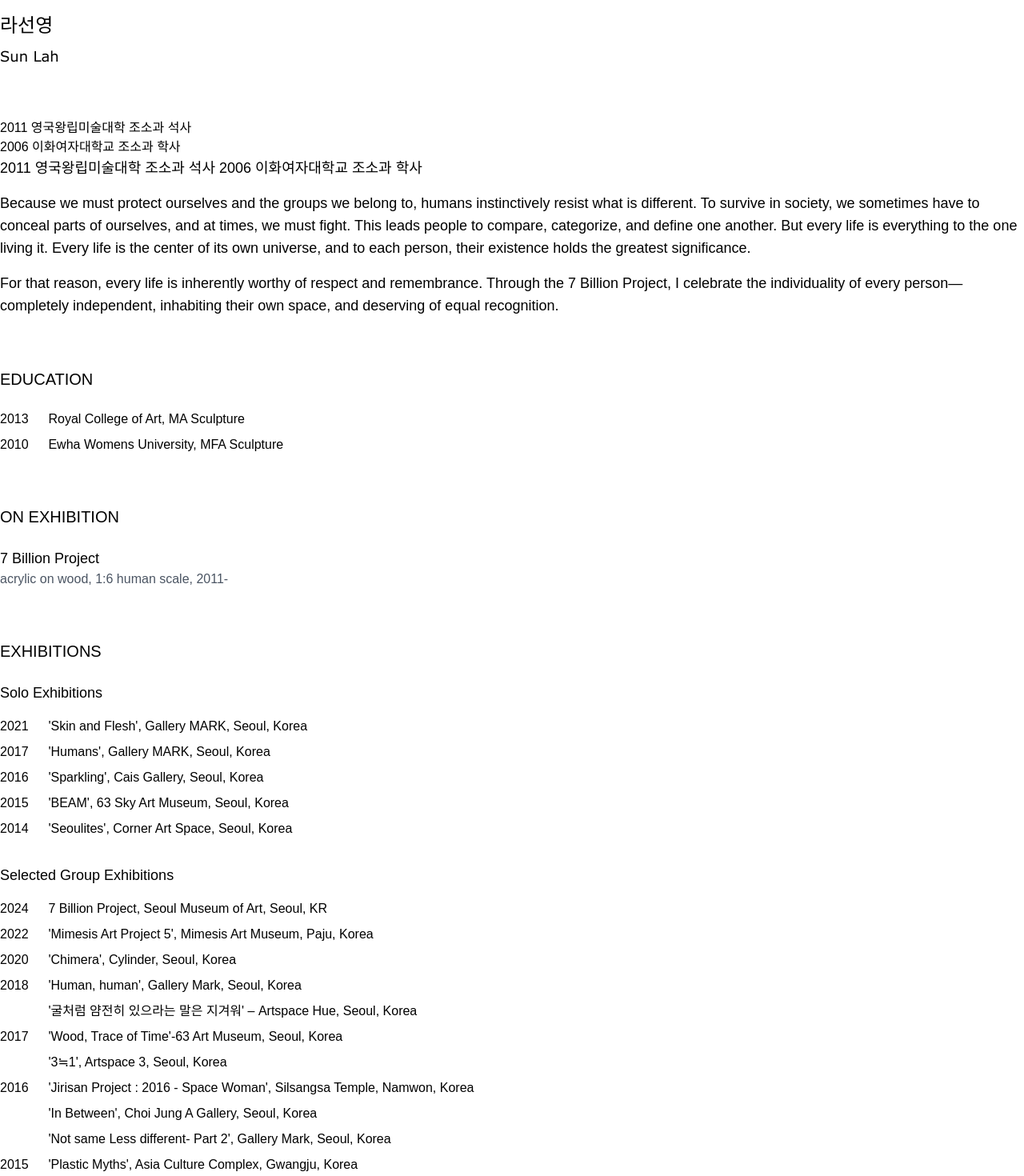
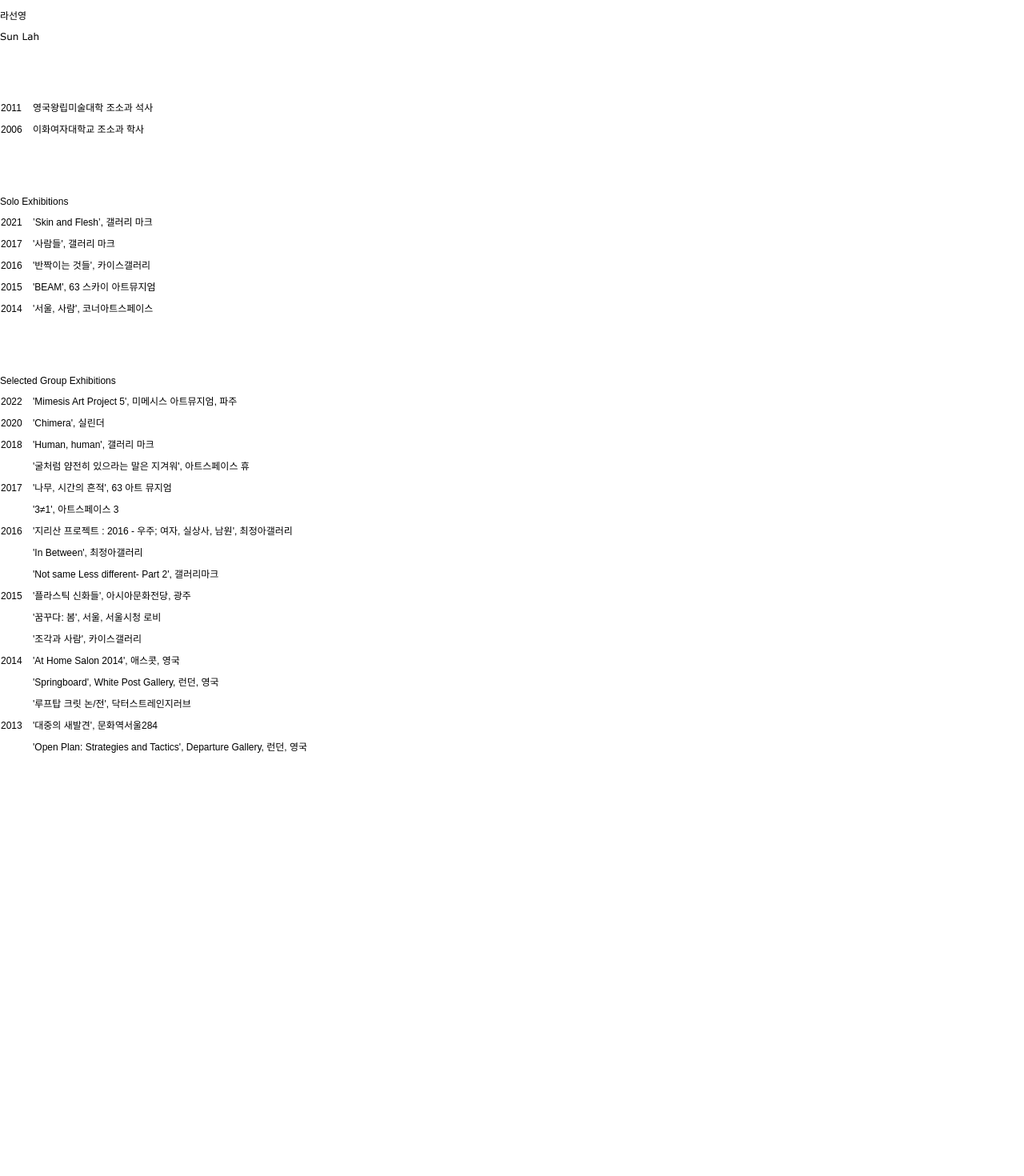
Before and after one commit to dep-official/sunlah, a Next.js app in the folder client/: page /cv in a window 1280 px wide. Shown: the part 440-1910 px from the top of the page at 80% size. After the commit the page ends 1548 px from the top, so only its background shows below. Built offline with nearby package versions, Linux system fonts and the light colour scheme; a web font is replaced by a local one.

Commit message:
chore: update cv

```diff
--- a/client/src/app/cv/page.tsx
+++ b/client/src/app/cv/page.tsx
@@ -1,7 +1,4 @@
 'use client';
-
-import { Header } from '@/widgets';
-import Link from 'next/link';
 
 interface Exhibition {
   title: string;
@@ -20,110 +17,130 @@ export default function CV() {
 
   return (
       <main>
-        <section className="mb-16">
-          <h2 className="text-2xl font-normal leading-[2]">
-            라선영</h2>
-            <p className='text-lg font-normal font-verdana'>Sun Lah</p>
+        <section className="mb-16 text-[12px] leading-[25px]">
+          <h2 className="font-normal">라선영</h2>
+          <p className='font-verdana'>Sun Lah</p>
         </section>
 
         <section className="mb-16">
-          <ul>
-            <li>2011  영국왕립미술대학 조소과 석사
-    <li>
-    2006  이화여자대학교 조소과 학사</li>
-          </li>
-          </ul>
-          <div className="space-y-4 text-lg">
-            <p>
-            2011  영국왕립미술대학 조소과 석사
-2006  이화여자대학교 조소과 학사
-
-            </p>
-            <p>
-              Because we must protect ourselves and the groups we belong to, humans instinctively resist what is different.
-              To survive in society, we sometimes have to conceal parts of ourselves, and at times, we must fight.
-              This leads people to compare, categorize, and define one another.
-              But every life is everything to the one living it.
-              Every life is the center of its own universe, and to each person, their existence holds the greatest significance.
-            </p>
-            <p>
-              For that reason, every life is inherently worthy of respect and remembrance.
-              Through the 7 Billion Project, I celebrate the individuality of every person—completely independent,
-              inhabiting their own space, and deserving of equal recognition.
-            </p>
-          </div>
+          <table className="leading-[25px] text-[12px]">
+            <tbody>
+              <tr>
+                <td className="w-10">2011</td>
+                <td>영국왕립미술대학 조소과 석사</td>
+              </tr>
+              <tr>
+                <td className="w-10">2006</td>
+                <td>이화여자대학교 조소과 학사</td>
+              </tr>
+            </tbody>
+          </table>
         </section>
 
-        <section className="mb-16">
-          <h3 className="mb-6 text-xl">EDUCATION</h3>
-          <div className="space-y-2">
-            <p><span className="inline-block w-14">2013</span> Royal College of Art, MA Sculpture</p>
-            <p><span className="inline-block w-14">2010</span> Ewha Womens University, MFA Sculpture</p>
-          </div>
+        <section className='text-[12px] leading-[25px] mb-16'>
+          <h2>Solo Exhibitions</h2>
+          <table>
+            <tbody>
+              <tr>
+                <td className="w-10">2021</td>
+                <td>’Skin and Flesh’, 갤러리 마크</td>
+              </tr>
+              <tr>
+                <td className="w-10">2017</td>
+                <td>'사람들', 갤러리 마크</td>
+              </tr>
+              <tr>
+                <td className="w-10">2016</td>
+                <td>'반짝이는 것들', 카이스갤러리</td>
+              </tr>
+              <tr>
+                <td className="w-10">2015</td>
+                <td>'BEAM', 63 스카이 아트뮤지엄</td>
+              </tr>
+              <tr>
+                <td className="w-10">2014</td>
+                <td>'서울, 사람', 코너아트스페이스</td>
+              </tr>
+            </tbody>
+          </table>
         </section>
 
-        <section className="mb-16">
-          <h3 className="mb-6 text-xl">ON EXHIBITION</h3>
-          <div className="space-y-6">
-            {currentExhibitions.map((exhibition, index) => (
-              <div key={index} className="group">
-                <Link
-                  href={exhibition.link}
-                  className="block transition-opacity group-hover:opacity-70"
-                >
-                  <p className="inline-block text-lg link-underline">
-                    {exhibition.title}
-                  </p>
-                  <p className="text-base text-gray-600">
-                    {exhibition.description}
-                  </p>
-                </Link>
-              </div>
-            ))}
-          </div>
+        <section className="text-[12px] leading-[25px]">
+        <h2>Selected Group Exhibitions</h2>
+          <table>
+            <tbody>
+              <tr>
+                <td className="w-10">2022</td>
+                <td>'Mimesis Art Project 5', 미메시스 아트뮤지엄, 파주 </td>
+              </tr>
+              <tr>
+                <td>2020</td>
+                <td>'Chimera', 실린더</td>
+              </tr>
+              <tr>
+                <td >2018</td>
+                <td>'Human, human', 갤러리 마크</td>
+              </tr>
+              <tr>
+                <td></td>
+                <td>'굴처럼 얌전히 있으라는 말은 지겨워', 아트스페이스 휴</td>
+              </tr>
+              <tr>
+                <td>2017</td>
+                <td>'나무, 시간의 흔적', 63 아트 뮤지엄</td>
+              </tr>
+              <tr>
+                <td></td>
+                <td>'3≠1', 아트스페이스 3</td>
+              </tr>
+              <tr>
+                <td>2016</td>
+                <td>'지리산 프로젝트 : 2016 - 우주; 여자, 실상사, 남원', 최정아갤러리</td>
+              </tr>
+              <tr>
+                <td></td>
+                <td>'In Between', 최정아갤러리</td>
+              </tr>
+              <tr>
+                <td></td>
+                <td>'Not same Less different- Part 2', 갤러리마크</td>
+              </tr>
+              <tr>
+                <td>2015</td>
+                <td>'플라스틱 신화들', 아시아문화전당, 광주</td>
+              </tr>
+              <tr>
+                <td></td>
+                <td>'꿈꾸다: 봄', 서울, 서울시청 로비</td>
+              </tr>
+              <tr>
+                <td></td>
+                <td>'조각과 사람', 카이스갤러리</td>
+              </tr>
+              <tr>
+                <td>2014</td>
+                <td>'At Home Salon 2014', 애스콧, 영국</td>
+              </tr>
+              <tr>
+                <td></td>
+                <td>'Springboard', White Post Gallery, 런던, 영국</td>
+              </tr>
+              <tr>
+                <td></td>
+                <td>'루프탑 크릿 논/전', 닥터스트레인지러브</td>
+              </tr>
+              <tr>
+                <td>2013</td>
+                <td>'대중의 새발견', 문화역서울284</td>
+              </tr>
+              <tr>
+                <td></td>
+                <td>'Open Plan: Strategies and Tactics', Departure Gallery, 런던, 영국</td>
+              </tr>
+            </tbody>
+          </table>
         </section>
 
-
-
-        <section className="mb-16">
-          <h3 className="mb-6 text-xl">EXHIBITIONS</h3>
-          <div className="space-y-8">
-            <div>
-              <h4 className="mb-4 text-lg">Solo Exhibitions</h4>
-              <div className="space-y-2">
-                <p><span className="inline-block w-14">2021</span> 'Skin and Flesh', Gallery MARK, Seoul, Korea</p>
-                <p><span className="inline-block w-14">2017</span> 'Humans', Gallery MARK, Seoul, Korea</p>
-                <p><span className="inline-block w-14">2016</span> 'Sparkling', Cais Gallery, Seoul, Korea</p>
-                <p><span className="inline-block w-14">2015</span> 'BEAM', 63 Sky Art Museum, Seoul, Korea</p>
-                <p><span className="inline-block w-14">2014</span> 'Seoulites', Corner Art Space, Seoul, Korea</p>
-              </div>
-            </div>
-
-            <div>
-              <h4 className="mb-4 text-lg">Selected Group Exhibitions</h4>
-              <div className="space-y-2">
-                <p><span className="inline-block w-14">2024</span> 7 Billion Project, Seoul Museum of Art, Seoul, KR</p>
-                <p><span className="inline-block w-14">2022</span> 'Mimesis Art Project 5', Mimesis Art Museum, Paju, Korea</p>
-                <p><span className="inline-block w-14">2020</span> 'Chimera', Cylinder, Seoul, Korea</p>
-                <p><span className="inline-block w-14">2018</span> 'Human, human', Gallery Mark, Seoul, Korea</p>
-                <p><span className="inline-block w-14"></span> '굴처럼 얌전히 있으라는 말은 지겨워' – Artspace Hue, Seoul, Korea</p>
-                <p><span className="inline-block w-14">2017</span> 'Wood, Trace of Time'-63 Art Museum, Seoul, Korea</p>
-                <p><span className="inline-block w-14"></span> '3≒1', Artspace 3, Seoul, Korea</p>
-                <p><span className="inline-block w-14">2016</span> 'Jirisan Project : 2016 - Space Woman', Silsangsa Temple, Namwon, Korea</p>
-                <p><span className="inline-block w-14"></span> 'In Between', Choi Jung A Gallery, Seoul, Korea</p>
-                <p><span className="inline-block w-14"></span> 'Not same Less different- Part 2', Gallery Mark, Seoul, Korea</p>
-                <p><span className="inline-block w-14">2015</span> 'Plastic Myths', Asia Culture Complex, Gwangju, Korea</p>
-                <p><span className="inline-block w-14"></span> Dreaming Spring, Seoul City Hall, Seoul, Korea</p>
-                <p><span className="inline-block w-14"></span> 'Sculpture and Human', Cais Gallery, Seoul, Korea</p>
-                <p><span className="inline-block w-14">2014</span> 'At Home Salon 2014', Ascot, UK</p>
-                <p><span className="inline-block w-14"></span> 'Springboard', White Post Gallery, London, UK</p>
-                <p><span className="inline-block w-14"></span> 'Rooftop Crits', Dr. Strangelove, Seoul, Korea</p>
-                <p><span className="inline-block w-14">2013</span> 'Public Rediscovered', Culture Station Seoul 284, Seoul, Korea</p>
-                <p><span className="inline-block w-14"></span> 'Open Plan: Strategies and Tactics', Departure Gallery, London, UK</p>
-              </div>
-            </div>
-          </div>
-        </section>
       </main>
   );
 }
--- a/client/src/app/layout.tsx
+++ b/client/src/app/layout.tsx
@@ -28,7 +28,7 @@ export default function RootLayout({
       </head>
       <body className="container mx-auto lg:mt-20">
         <Header />
-        <div className="pt-40">
+        <div className="py-40">
          {children}
         </div>
       </body>
--- a/client/src/app/works/page.tsx
+++ b/client/src/app/works/page.tsx
@@ -6,7 +6,7 @@ import { works } from '@/shared/data/works';
 
 export default function Works() {
   return (
-    <div className="min-h-screen bg-white p-8 font-nicholas">
+    <div className="min-h-screen p-8 bg-white font-nicholas">
       <Header />
       <section>
         <div>
@@ -18,7 +18,7 @@ export default function Works() {
           <span>And more</span>
         </div>
       </section>
-      <main className="max-w-7xl mx-auto mt-16 relative">
+      <main className="relative mx-auto my-16 max-w-7xl">
         <WorkList works={works} />
       </main>
     </div>
```
